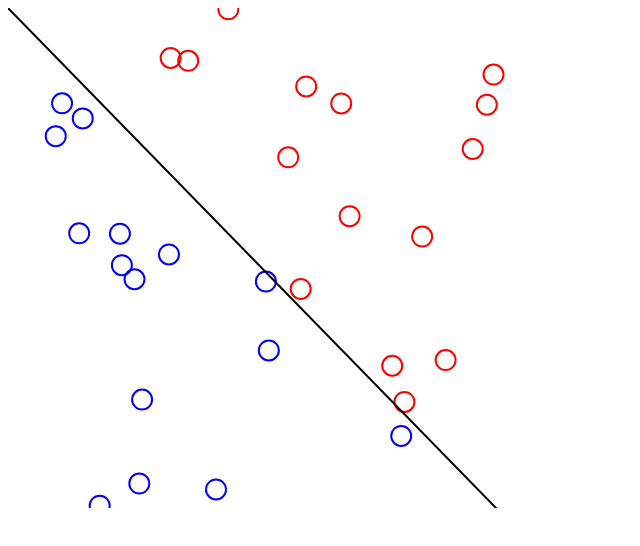
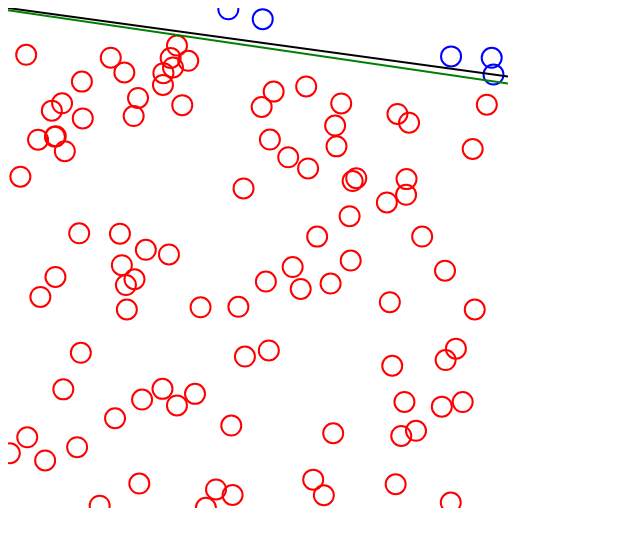
Before and after one commit to anarchih/PLA_demo, a plain HTML site: page index.html in a window 1280 px wide. Shown: the whole page, without its empty margins (0-640 px from the left). Drawn offline with Linux system fonts and the light colour scheme.

Commit message:
fixed bug and enabled program to generate random function

```diff
--- a/index.html
+++ b/index.html
@@ -1,26 +1,26 @@
 <html>
 <head>
-	<style>
-	/*	#myCanvas {
-			height: 500px;
-			width: 500px;
-		}*/
-	</style>
 	<script>
-		var dataAmounts = 30
+		var dataAmounts = 100
+		var TrueOrFalse = []
+		function main(){
+			var m = generateFunc();
 
-		function main(){
-			var m = 1;//= generateFunc();
-			var n = 1;
-			var b = 0;
+			console.log(m[0], m[1], m[2])
+		//	var n = 1;
+		//	var b = 0;
 			var data = generateData();
-			classify(m, b, data)
-			var result = analyze(data)
-			drawline(result)
+			classify(m, data)
+			drawline(m,'green')
+			//alert("d")
+			var result = analyze(m, data)
+			drawline(result,'#000000')
 		}
 		function generateFunc(){
-			var m = Math.random()*10;
-			var b = Math.random()*10;
+			var m = []//Math.random()*10;
+			m[0] = Math.random()*9+0.1;
+			m[1] = Math.random()*9-9.1;
+			m[2] = 10//Math.random()*100;
 			return m;
 		}
 		function generateData(){
@@ -32,12 +32,16 @@
 			}
 			return data
 		}
-		function classify(m, b, data){
+		function classify(m, data){
 			for (var i=0; i<dataAmounts; i++){
-				if (data[i][1] - data[i][0]*m - b >= 0)
+				if (data[i][1]*m[1] + data[i][0]*m[0] + m[2] >= 0){
 					drawCircle(data[i][0],data[i][1])
-				else
+					TrueOrFalse = true;
+					}
+				else {
 					drawCross(data[i][0], data[i][1])
+					TrueOrFalse[i] = false
+					}
 			//console.log(data[i][0],data[i][1])
 			}
 
@@ -65,7 +69,7 @@
 			ctx.closePath();
 			ctx.stroke();
 		}
-		function analyze(data){
+		function analyze(m, data){
 			var origin = data[0]
 		//	console.log(origin)
 			var done = false;
@@ -75,13 +79,13 @@
 					break;
 				}
 				for (var i=0; i<dataAmounts; i++){
-					if(data[i][1] - data[i][0]*1 - 0 >= 0 && origin[0]*data[i][0] + origin[1]*data[i][1] + origin[2]*data[i][2] < 0){
+					if(data[i][1]*m[1] + data[i][0]*m[0] + m[2] >= 0 && origin[0]*data[i][0] + origin[1]*data[i][1] + origin[2]*data[i][2] < 0){
 						origin[0] = origin[0] + data[i][0];
 						origin[1] = origin[1] + data[i][1];
 						origin[2] = origin[2] + data[i][2];
 						break;
 					}
-					else if(data[i][1] - data[i][0]*1 - 0 < 0 && origin[0]*data[i][0] + origin[1]*data[i][1] + origin[2]*data[i][2] >= 0){
+					else if(data[i][1]*m[1] + data[i][0]*m[0] + m[2] < 0 && origin[0]*data[i][0] + origin[1]*data[i][1] + origin[2]*data[i][2] >= 0){
 						origin[0] = origin[0] - data[i][0];
 						origin[1] = origin[1] - data[i][1];
 						origin[2] = origin[2] - data[i][2];
@@ -98,11 +102,11 @@
 			return origin
 
 		}
-		function drawline (result){
+		function drawline (result,color){
 			var c = document.getElementById("myCanvas");
 			var ctx = c.getContext("2d");
 			//ctx.fillStyle = "#FF0000";
-			ctx.strokeStyle = "#000000"
+			ctx.strokeStyle = color;
 			ctx.beginPath();
 			ctx.moveTo(0,(-result[0]*0-result[2])/result[1]);
 			ctx.lineTo(500,(-result[0]*500-result[2])/result[1]);
```
